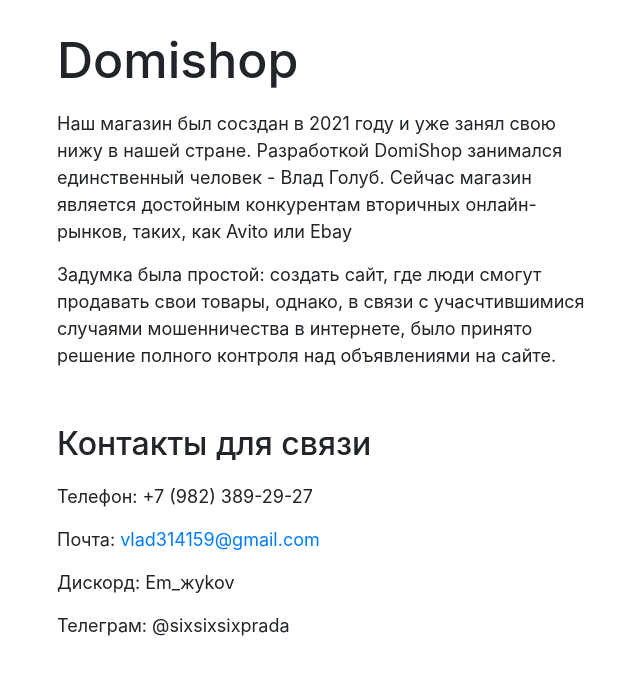
After one commit to EmJukov/domishop, a Flask app: page /info in a window 1280 px wide. The commit adds this page. Shown: the top 675 px of the page, without its empty margins (28-668 px from the left). Run offline with Flask 2, Linux system fonts and the light colour scheme; some libraries are stand-ins or nearby versions.

Commit message:
delivery_fix

```diff
--- a/main.py
+++ b/main.py
@@ -153,6 +153,10 @@
     db_sess.commit()
     return redirect('/')
 
+@app.route('/info')
+def info():
+    return render_template('info.html')
+
 
 if __name__ == '__main__':
     app.run()
--- /dev/null
+++ b/templates/info.html
@@ -0,0 +1,70 @@
+<!DOCTYPE html>
+<html>
+<!-- служебная часть -->
+
+<head>
+  <title>Информация о магазине</title>
+  <meta charset="utf-8">
+  <meta http-equiv="X-UA-Compatible" content="IE=edge">
+  <meta name="viewport" content="width=device-width, initial-scale=1">
+  <link rel="stylesheet" href="https://stackpath.bootstrapcdn.com/bootstrap/4.3.1/css/bootstrap.min.css"
+    integrity="sha384-ggOyR0iXCbMQv3Xipma34MD+dH/1fQ784/j6cY/iJTQUOhcWr7x9JvoRxT2MZw1T" crossorigin="anonymous">
+  <style type="text/css">
+
+    h1 {
+      font-size: 50px;
+      margin-top: 30px;
+      margin-bottom: 20px;
+    }
+
+    h2 {
+      margin-top: 40px;
+      margin-bottom: 20px;
+    }
+
+    p {
+      font-size: 18px;
+    }
+  </style>
+</head>
+
+<body>
+  <div class="container">
+    <div class="row">
+      <div class="col-12">
+        <h1>Domishop</h1>
+      </div>
+    </div>
+  </div>
+  <div class="container">
+    <div class="row">
+      <div class="col-12 col-sm-12 col-md-6 col-lg-6 col-xl-6">
+        <p>Наш магазин был сосздан в 2021 году и уже занял свою нижу в нашей стране. Разработкой DomiShop занимался
+           единственный человек - Влад Голуб. Сейчас магазин является достойным конкурентам вторичных онлайн-рынков,
+           таких, как Avito или Ebay </p>
+        <p>Задумка была простой: создать сайт, где люди смогут продавать свои товары, однако, в связи с учасчтившимися
+           случаями мошенничества в интернете, было принято решение полного контроля над объявлениями на сайте.</p>
+      </div>
+    </div>
+  </div>
+  <div class="container">
+    <div class="row">
+      <div class="col-12">
+        <h2>Контакты для связи</h2>
+      </div>
+    </div>
+  </div>
+  <div class="container">
+    <div class="row">
+      <div class="col-12">
+        <p>Телефон: +7 (982) 389-29-27</p>
+        <p>Почта: <a href="mailto: vlad314159@gmail.com">vlad314159@gmail.com</a></p>
+        <p>Дискорд: Em_жуkov</p>
+        <p>Телеграм: @sixsixsixprada</p>
+      </div>
+    </div>
+  </div>
+</body>
+<!-- конец всей страницы -->
+
+</html>
```
Also changed, not shown: templates/base.html (+13 -13 lines).
